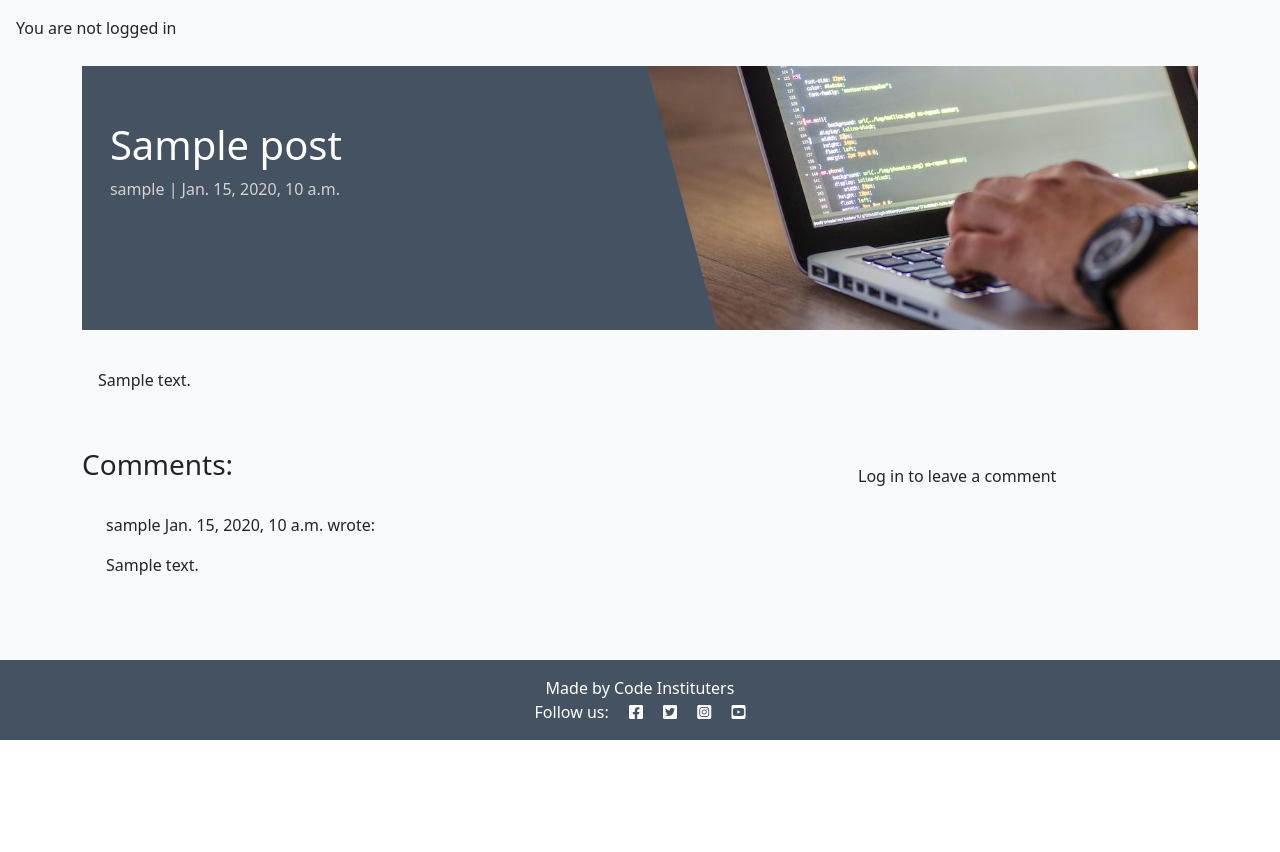
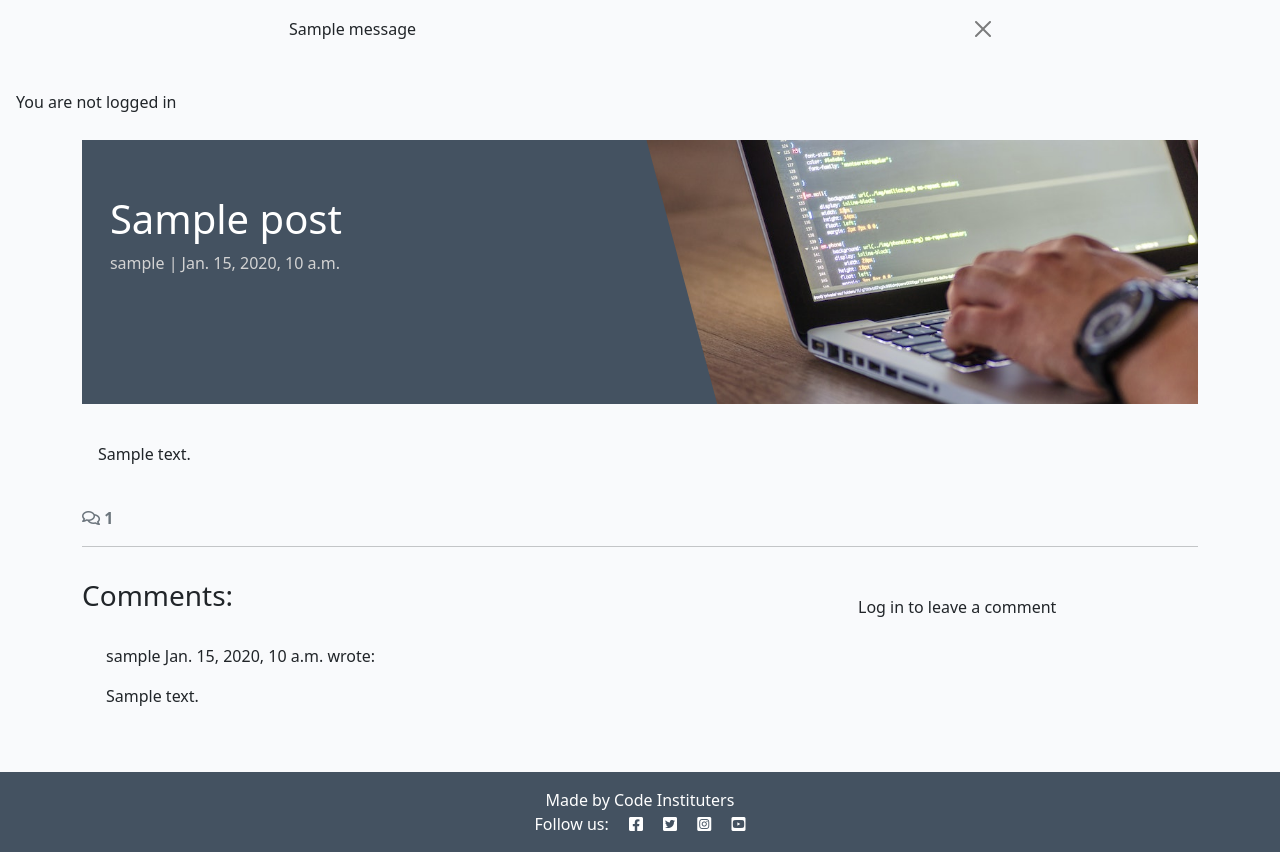
Before and after one commit to rachaelbabister/django-blog, a Django app: a page that uses templates/base.html in a window 1280 px wide. Shown: the part 60-912 px from the top of the page. Before the commit the page ends 800 px from the top, so only its background shows below. Run offline with Django 4.2, Linux system fonts and the light colour scheme; tables that the repository leaves empty hold one stand-in row (values such as "Sample post"); one stand-in notice (Sample message) is shown; some libraries are stand-ins or nearby versions.

Commit message:
Add confirmation message to comment

```diff
--- a/blog/templates/blog/post_detail.html
+++ b/blog/templates/blog/post_detail.html
@@ -29,6 +29,17 @@
                     {{ post.content | safe }}
                 </p>
             </div>
+        </div>
+    </div>
+    <!-- Displaying count of comments -->
+    <div class="row">
+        <div class="col-12">
+            <strong class="text-secondary">
+                <i class="far fa-comments"></i> {{ comment_count }}
+            </strong>
+        </div>
+        <div class="col-12">
+            <hr>
         </div>
     </div>
     <!-- Displaying Comments -->
--- a/blog/views.py
+++ b/blog/views.py
@@ -1,5 +1,6 @@
 from django.shortcuts import render, get_object_or_404
 from django.views import generic
+from django.contrib import messages
 from .models import Post
 from .forms import CommentForm
 
@@ -29,6 +30,17 @@ def post_detail(request, slug):
     post = get_object_or_404(queryset, slug=slug)
     comments = post.comments.all().order_by("-created_on")
     comment_count = post.comments.filter(approved=True).count()
+    if request.method == "POST":
+        comment_form = CommentForm(data=request.POST)
+        if comment_form.is_valid():
+            comment = comment_form.save(commit=False)
+            comment.author = request.user
+            comment.post = post
+            comment.save()
+            messages.add_message(
+                request, messages.SUCCESS,
+                'Comment submitted and awaiting approval'
+            )
     comment_form = CommentForm()
 
     return render(
--- a/codestar/settings.py
+++ b/codestar/settings.py
@@ -28,7 +28,7 @@ TEMPLATES_DIR = os.path.join(BASE_DIR, 'templates')
 SECRET_KEY = os.environ.get("SECRET_KEY")
 
 # SECURITY WARNING: don't run with debug turned on in production!
-DEBUG = False
+DEBUG = True
 
 ALLOWED_HOSTS = ['8000-rachaelbabister-django-b-19mjeobzga.us1.codeanyapp.com', '.herokuapp.com']
 
--- a/templates/base.html
+++ b/templates/base.html
@@ -74,6 +74,20 @@
             </div>
         </div>
     </nav>
+    <!-- displaying Django messages -->
+    <div class="container">
+        <div class="row">
+            <div class="col-md-8 offset-md-2">
+                {% for message in messages %}
+                <div class="alert {{ message.tags }} alert-dismissible fase show" id="msg" role="alert">
+                    {{ message | safe }}
+                    <button type="button" class="btn-close"
+                        data-bs-dismiss="alert" aria-label="Close"></button>
+                </div>
+                {% endfor %}
+            </div>
+        </div>
+    </div>
 
     <main class="flex-shrink-0 main-bg">
         {% if user.is_authenticated %}
```
